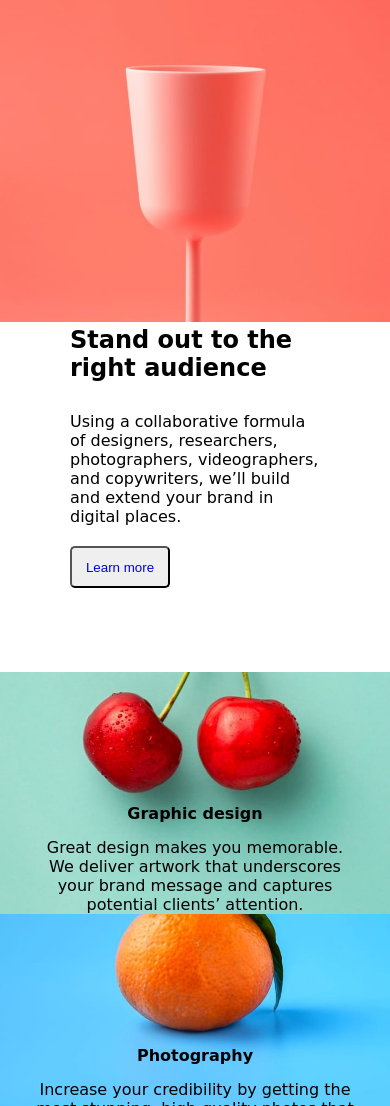
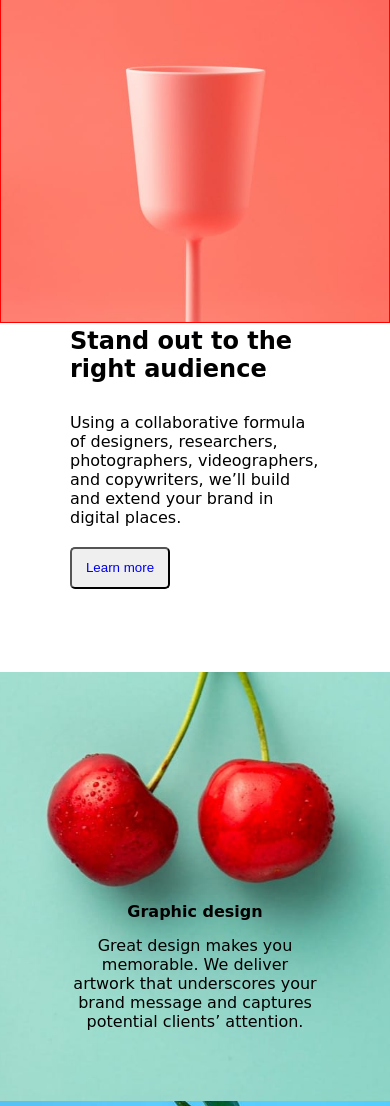
Before and after one commit to Usohps/MY-FIRST-PROJECT, a plain HTML site: page sunnyside-agency-landing-page-main/index.html in a window 390 px wide. Shown: the part 1522-2628 px from the top of the page. Drawn offline with Linux system fonts and the light colour scheme.

Commit message:
edit on the mobile design

```diff
--- a/sunnyside-agency-landing-page-main/styles.css
+++ b/sunnyside-agency-landing-page-main/styles.css
@@ -252,7 +252,9 @@ span{
     }
     .contain{
         width: 100%;
+        /* border:1px solid red; */
         flex-direction: column;
+
     }
     .inner_container{
         width:100%;
@@ -263,8 +265,12 @@ span{
     }
     .transform{
         width:100%;
-        /* border:1px solid sandybrown; */
+        /* border:1px solid red; */
         overflow: hidden;
+    }
+    .transform-image{
+        width: 100%;
+        border: 1px solid red;
     }
     .container_1{
         width:100%;
@@ -274,9 +280,22 @@ span{
     }
     .graphic_design{
         width:100%;
+        /* border: 1px solid red; */
+        /* margin-top: 30px; */
+        padding: 50px;
+    }
+    .graphic_text{
+        max-width: 340px;
+        text-align: center;
+        /* border: 1px solid red; */
+        margin-top:50%;
+        padding: 20px;
+
     }
     .photography{
         width:100%;
+        padding: 50px;
+        /* border: 1px solid red; */
     }
     .container_2{
         width:100%;
```
Also changed, not shown: sunnyside-agency-landing-page-main/index.html (+0 -1 lines).
